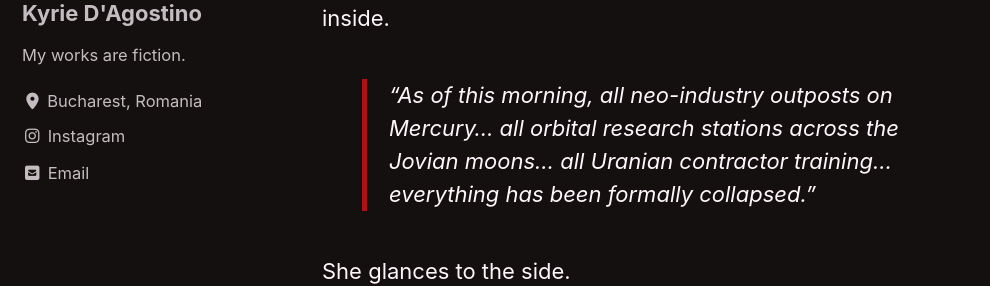
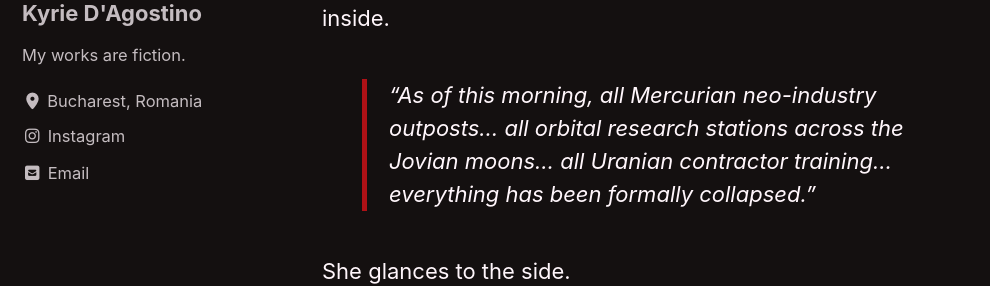
Before and after one commit to kyrie-edelweiss/edelweiss-archive, a Jekyll site: the page built from _pages/red-king.md, in a window 1280 px wide and 900 px high, scrolled down 103662 px. Shown: the part 178-464 px from the top of the window, without its empty margins (0-990 px from the left). Built offline with Jekyll 4.4.1, drawn with Linux system fonts in a browser that asks for light colours; cached includes are drawn as plain includes; our own code applies the rules of GitHub Pages for plain Markdown files.

Commit message:
Update red-king.md

```diff
--- a/_pages/red-king.md
+++ b/_pages/red-king.md
@@ -2293,7 +2293,7 @@ Now, one of them—**VENUS**—glows blood-red. It pulses, silently mocking the
 
 Her voice is thin. She speaks like she's unraveling from the inside.
 
-> “As of this morning, all neo-industry outposts on Mercury… all orbital research stations across the Jovian moons… all Uranian contractor training… everything has been formally collapsed.”
+> “As of this morning, all Mercurian neo-industry outposts… all orbital research stations across the Jovian moons… all Uranian contractor training… everything has been formally collapsed.”
 
 She glances to the side.
 
```
